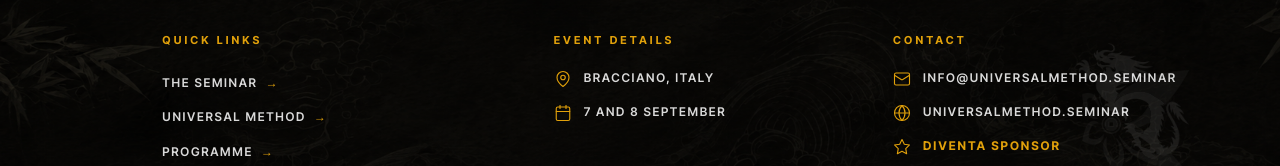
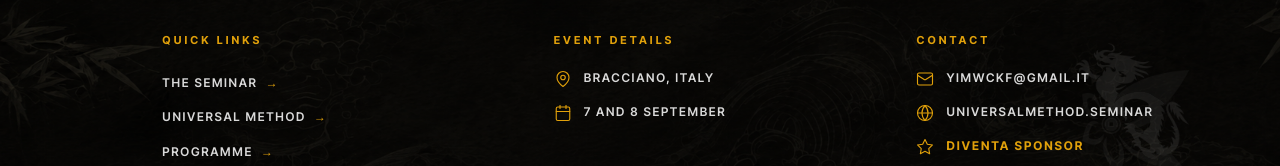
Before and after one commit to luigich04/universal-method-seminar, a Next.js app: page / in a window 1280 px wide. Shown: the part 7918-8084 px from the top of the page. Built offline with nearby package versions, Linux system fonts and the light colour scheme.

Commit message:
Update site contact email to yimwckf@gmail.it

```diff
--- a/src/components/Footer.tsx
+++ b/src/components/Footer.tsx
@@ -125,8 +125,8 @@ export default function Footer({ onOpenReservation }: FooterProps) {
                     <rect width="20" height="16" x="2" y="4" rx="2" />
                     <path d="m22 7-8.97 5.7a1.94 1.94 0 0 1-2.06 0L2 7" />
                   </svg>
-                  <a href="mailto:info@universalmethod.seminar" className={styles.contactLink}>
-                    INFO@UNIVERSALMETHOD.SEMINAR
+                  <a href="mailto:yimwckf@gmail.it" className={styles.contactLink}>
+                    YIMWCKF@GMAIL.IT
                   </a>
                 </li>
                 <li className={`${styles.infoItem} ${styles.webContactItem}`}>
@@ -144,7 +144,7 @@ export default function Footer({ onOpenReservation }: FooterProps) {
                     <polygon points="12 2 15.09 8.26 22 9.27 17 14.14 18.18 21.02 12 17.77 5.82 21.02 7 14.14 2 9.27 8.91 8.26 12 2" />
                   </svg>
                   <a
-                    href="mailto:info@universalmethod.seminar?subject=Richiesta%20Sponsor&body=Ciao,%20vorrei%20partecipare%20come%20sponsor%20al%20vostro%20progetto,%20sono:"
+                    href="mailto:yimwckf@gmail.it?subject=Richiesta%20Sponsor&body=Ciao,%20vorrei%20partecipare%20come%20sponsor%20al%20vostro%20progetto,%20sono:"
                     className={styles.sponsorContactLink}
                   >
                     DIVENTA SPONSOR
```
